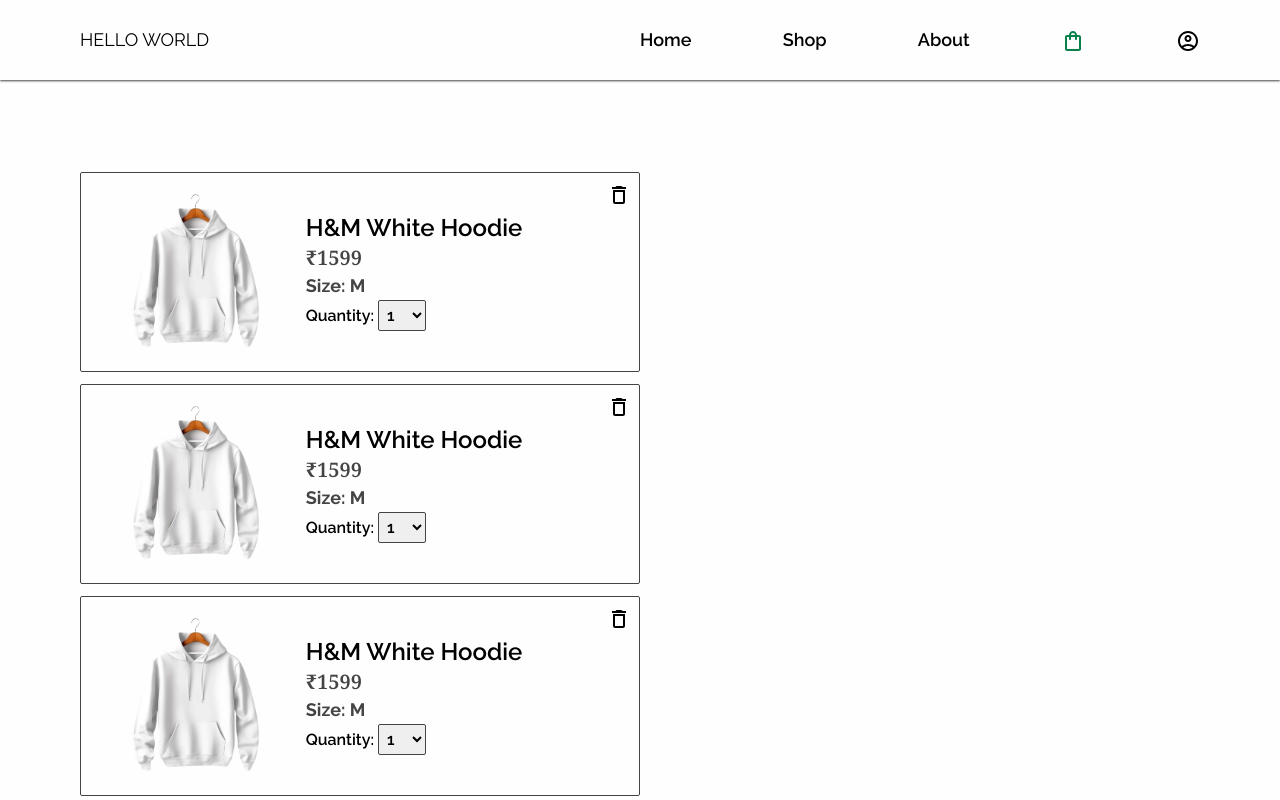
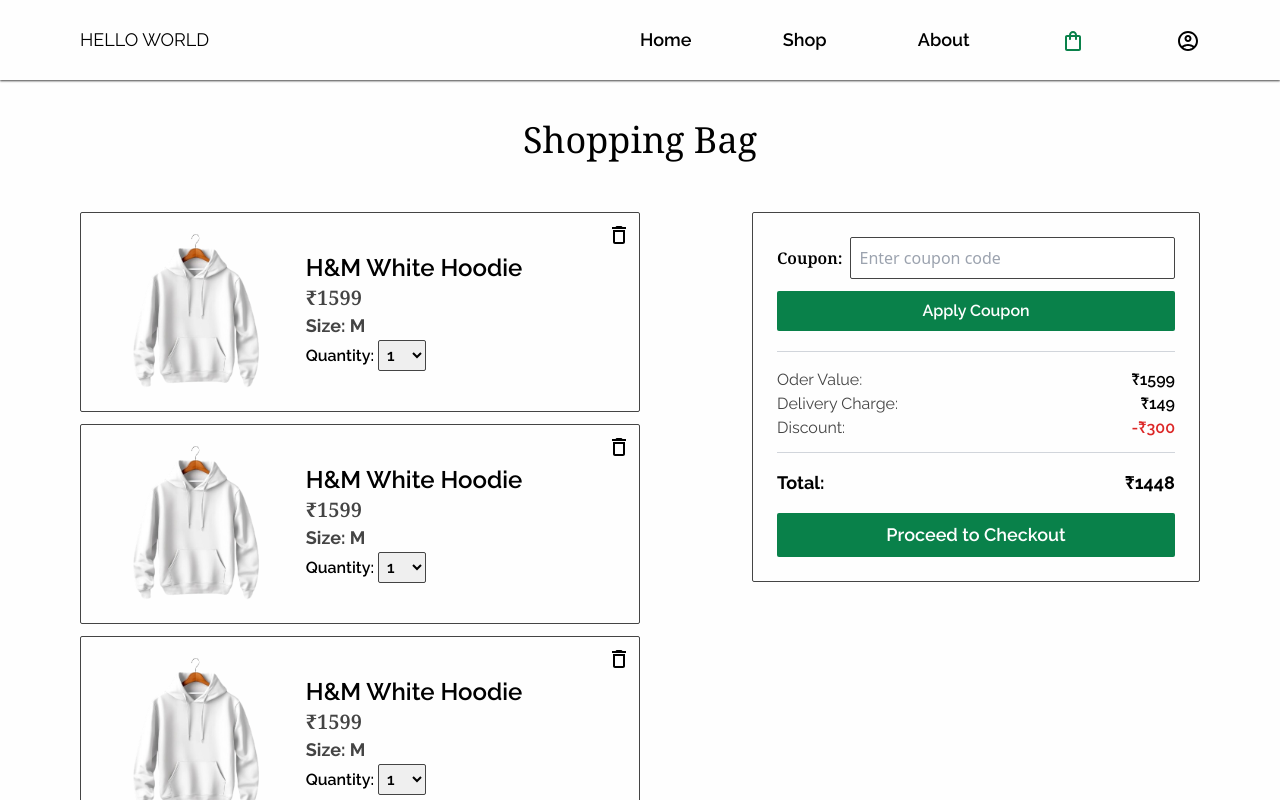
Before and after one commit to Vishvesh-Shrikant/OuthouseClothingWeb, a React (Vite) app: page /cart in a window 1280 px wide. Shown: the top 800 px of the page. Built offline with nearby package versions, Linux system fonts and the light colour scheme.

Commit message:
cart page

```diff
--- a/src/Components/Pages/Cart/Cart.jsx
+++ b/src/Components/Pages/Cart/Cart.jsx
@@ -11,7 +11,8 @@
   return (
     <>
         <ScrollToTop/>
-        <div className='mt-20 p-sectionPadding'>
+        <div className='mt-20 px-sectionPadding pt-10'>
+          <div className='flex items-center justify-center align-middle text-4xl font-headings mb-10'>Shopping Bag</div>
           <div className='flex justify-between items-start'>
             {/* ----------- SHOPPING CART------------ */}
             <div className='w-1/2 '>
@@ -23,9 +24,40 @@
             </div>
 
             {/* ----------- SUBTOTAL SECTION ------------- */}
-            <div className='w-2/5 h-1/2 my-5'> </div>
-          </div>
+            <div className='w-2/5 my-3 border border-typography p-6 rounded-sm'>
+              {/* COUPON DISCOUNT SECTION */}
+              <div className='border-b-[1px] border-gray-300 pb-2'>
+                <div className=' flex items-center'>
+                  <p className=' text-base font-semibold font-headings mr-2'>Coupon: </p>
+                  <input type='text' className='outline-none border border-typography p-2 rounded-sm w-full' placeholder='Enter coupon code'/>
+                </div>
+                <button className='w-full p-2 text-base font-semibold font-texts bg-primary my-3 rounded-sm text-background'>Apply Coupon</button>
+              </div>
+
+              {/* SUBTOTAL SECTION */}
+              <div className='text-base font-texts text-typography my-4 border-b-[1px] border-gray-300 pb-3'>
+                <div className='flex justify-between items-center'>
+                  <p>Oder Value:</p>
+                  <p className='text-black font-semibold'>₹1599</p>
+                </div>
+                <div className='flex justify-between items-center'>
+                  <p>Delivery Charge:</p>
+                  <p className='text-black font-semibold'>₹149</p>
+                </div>
+                <div className='flex justify-between items-center'>
+                  <p>Discount:</p>
+                  <p className='text-red-600 font-semibold'>-₹300</p>
+                </div>
+              </div>
+              <div className='flex justify-between items-center font-bold text-lg font-texts'>
+                <p>Total:</p>
+                <p>₹1448</p>
+              </div>
+              <button className='text-lg font-texts font-semibold w-full p-2 bg-primary text-background mt-4 rounded-sm'>Proceed to Checkout</button>
+
+            </div>
         </div>
+      </div>
     </>
 
   )
--- a/src/Components/Pages/Cart/CartProd.jsx
+++ b/src/Components/Pages/Cart/CartProd.jsx
@@ -32,7 +32,6 @@
             <div className=' absolute top-2 right-2 hover:cursor-pointer'>
                 <DeleteOutlineOutlinedIcon/>
             </div>
-
         </div>
     </>
   )
```
